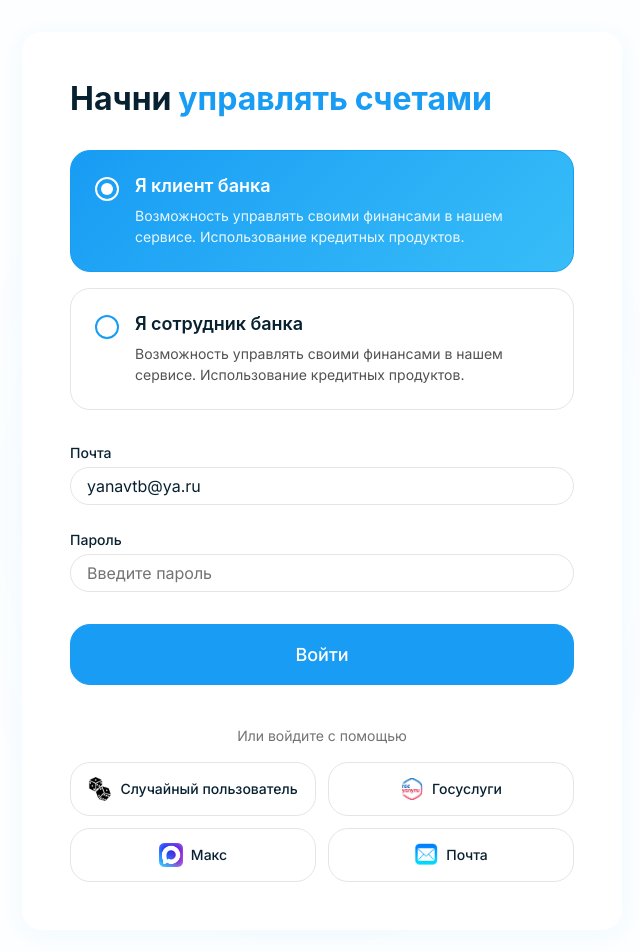
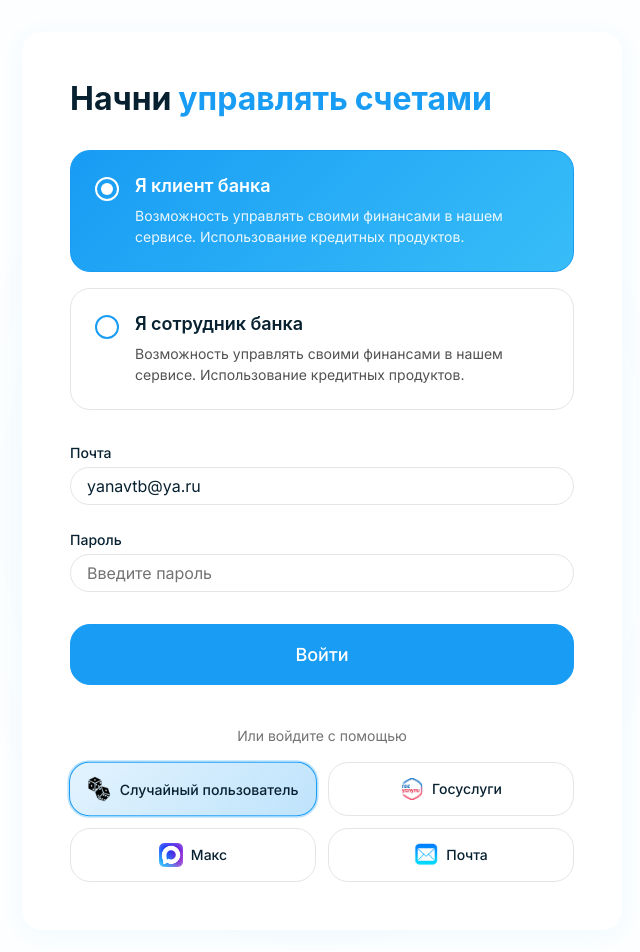
Before and after one commit to Arlandaren/easyfund, a React (Vite) app in the folder frontend/: page /login in a window 1280 px wide. Shown: the top 952 px of the page, without its empty margins (318-958 px from the left). Built offline with nearby package versions, Linux system fonts and the light colour scheme; the HTML template or start-up script is replaced by a standard one.

Commit message:
Random user

```diff
--- a/frontend/src/pages/Login/Login.css
+++ b/frontend/src/pages/Login/Login.css
@@ -215,15 +215,55 @@
   font-family: inherit;
 }
 
-.login-page__social-btn:hover {
+.login-page__social-btn:not(:disabled):hover {
   border-color: #189CF4;
   background-color: #F9FBFD;
+}
+
+.login-page__social-btn:disabled {
+  opacity: 0.6;
+  cursor: not-allowed;
+}
+
+.login-page__social-btn--random {
+  background: linear-gradient(135deg, rgba(24, 156, 244, 0.12) 0%, rgba(24, 156, 244, 0.28) 100%);
+  border-color: #189CF4;
+  color: #082131;
+  box-shadow: 0 0 0 0 rgba(24, 156, 244, 0.35);
+  animation: login-page__heartbeat 1.8s ease-in-out infinite;
+}
+
+.login-page__social-btn--random:not(:disabled):hover {
+  background: linear-gradient(135deg, rgba(24, 156, 244, 0.18) 0%, rgba(24, 156, 244, 0.32) 100%);
+}
+
+.login-page__social-btn--random:disabled {
+  animation: none;
+  box-shadow: none;
 }
 
 .login-page__social-logo {
   width: 24px;
   height: 24px;
   object-fit: contain;
+}
+
+@keyframes login-page__heartbeat {
+  0% {
+    transform: scale(1);
+    box-shadow: 0 0 0 0 rgba(24, 156, 244, 0.35);
+  }
+  40% {
+    transform: scale(1.05);
+    box-shadow: 0 0 0 10px rgba(24, 156, 244, 0);
+  }
+  60% {
+    transform: scale(0.98);
+  }
+  100% {
+    transform: scale(1);
+    box-shadow: 0 0 0 0 rgba(24, 156, 244, 0);
+  }
 }
 
 /* Footer */
--- a/frontend/src/pages/Login/Login.tsx
+++ b/frontend/src/pages/Login/Login.tsx
@@ -8,6 +8,14 @@ import maxLogo from '../../utils/img/Max_logo_2025.png';
 import pochtaLogo from '../../utils/img/pochta-logo.png';
 import easyfundLogo from '../../utils/img/easyfund-logo.png';
 import './Login.css';
+
+const RANDOM_USERS = [
+  { email: 'ivan@example.com', password: 'password123' },
+  { email: 'anna@example.com', password: 'password123' },
+  { email: 'pavel@example.com', password: 'password123' },
+  { email: 'olga@example.com', password: 'password123' },
+  { email: 'sergey@example.com', password: 'password123' },
+];
 
 export const Login: React.FC = () => {
   const navigate = useNavigate();
@@ -49,15 +57,40 @@ export const Login: React.FC = () => {
     }
   };
 
+  const handleRandomLogin = async () => {
+    if (loading) {
+      return;
+    }
+
+    setError('');
+    setLoading(true);
+
+    const randomUser = RANDOM_USERS[Math.floor(Math.random() * RANDOM_USERS.length)];
+
+    setFormData((prev) => ({
+      ...prev,
+      email: randomUser.email,
+      password: randomUser.password,
+    }));
+
+    try {
+      await login(randomUser.email, randomUser.password);
+      navigate('/welcome');
+    } catch (err: any) {
+      setError(err?.response?.data?.message || 'Не удалось войти как случайный пользователь');
+    } finally {
+      setLoading(false);
+    }
+  };
+
   const socialLogins = [
     {
       id: 'random-user',
       label: 'Случайный пользователь',
       icon: dicesImg,
       alt: 'Случайный пользователь',
-      onClick: () => {
-        console.log('Random user login clicked');
-      },
+      onClick: handleRandomLogin,
+      isRandom: true,
     },
     {
       id: 'gosuslugi',
@@ -174,12 +207,13 @@ export const Login: React.FC = () => {
         <div className="login-page__social">
           <p className="login-page__social-text">Или войдите с помощью</p>
           <div className="login-page__social-buttons">
-            {socialLogins.map(({ id, label, icon, alt, onClick }) => (
+            {socialLogins.map(({ id, label, icon, alt, onClick, isRandom }) => (
               <button
                 key={id}
                 type="button"
-                className="login-page__social-btn"
+                className={`login-page__social-btn${isRandom ? ' login-page__social-btn--random' : ''}`}
                 onClick={onClick}
+                disabled={loading}
               >
                 <img src={icon} alt={alt} className="login-page__social-logo" />
                 <span>{label}</span>
```
Also changed, not shown: 1 other file (tests, documents, lock files or other folders).
